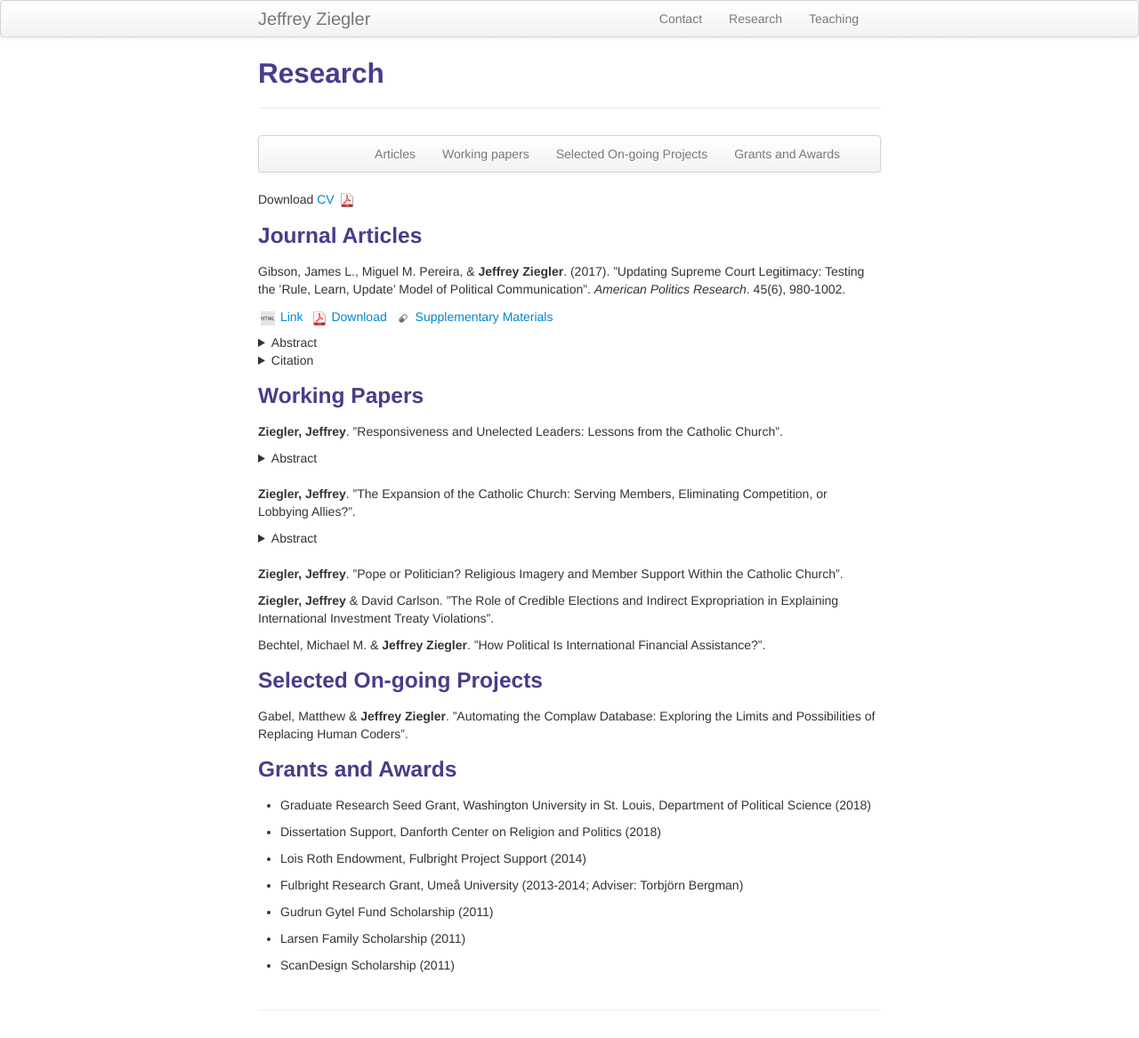
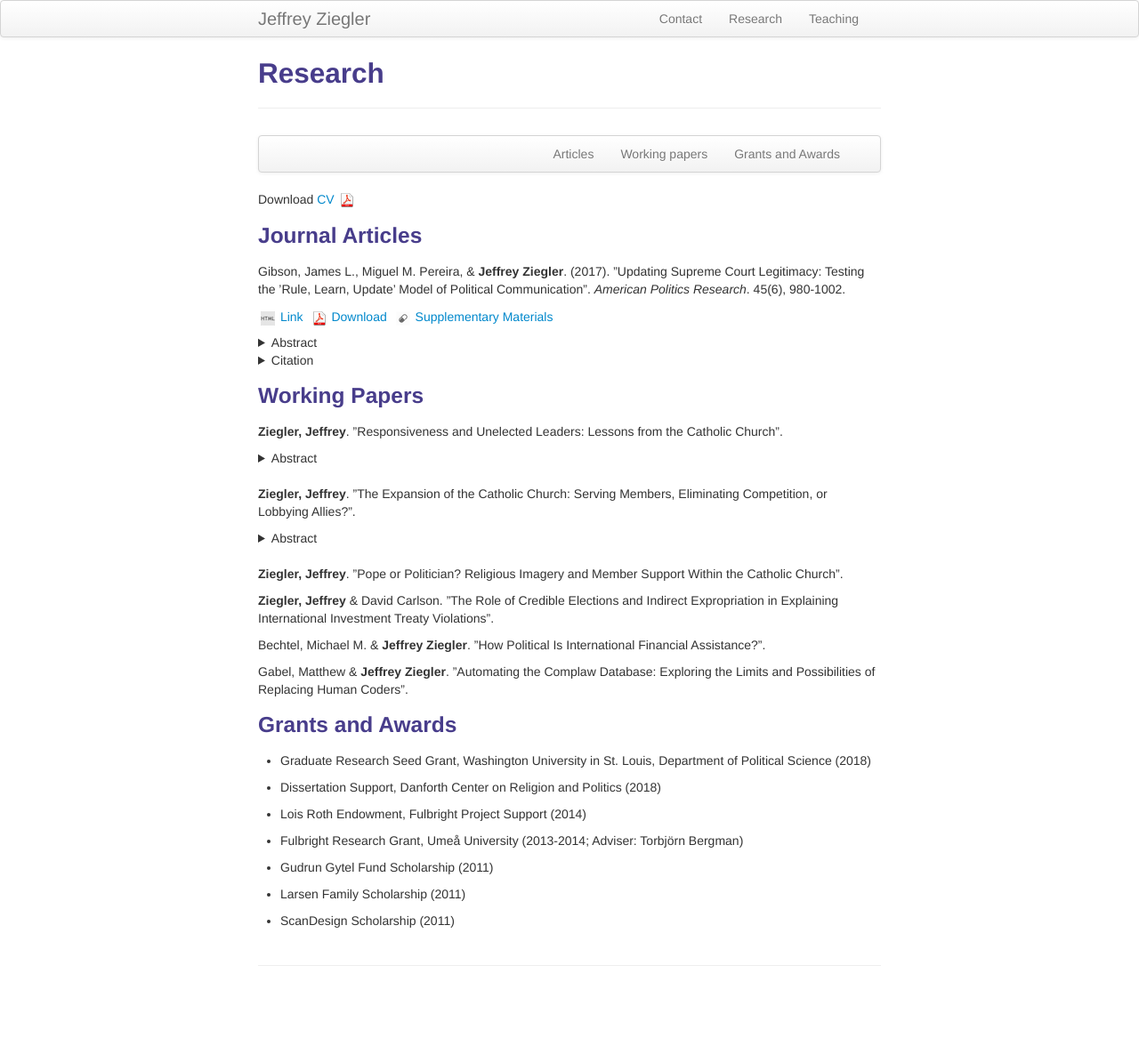
Before and after one commit to zieglerjef/zieglerjef.github.io, a Jekyll site: the page built from pages/pubs.md, in a window 1280 px wide. Shown: the whole page at 89% size. Built offline with Jekyll 4.4.1, drawn with Linux system fonts in a browser that asks for light colours; after the commit the page ends 1117 px from its top, so only the background shows below that.

Commit message:
Update pubs.md

```diff
--- a/pages/pubs.md
+++ b/pages/pubs.md
@@ -9,7 +9,6 @@ description: Jeffrey Ziegler's research
         <ul class="nav">
             <li><a href="#articles">Articles</a></li>
             <li><a href="#workingPapers">Working papers</a></li>
-            <li><a href="#ongoing">Selected On-going Projects</a></li>
             <li><a href="#grants">Grants and Awards</a></li>
         </ul>
     </div>
@@ -79,8 +78,6 @@ Religious organizations that pursue a political agenda must coordinate the deman
 
 Bechtel, Michael M. & **Jeffrey Ziegler**. ”How Political Is International Financial Assistance?”.
 
-### <a name="ongoing"></a>Selected On-going Projects
-
 Gabel, Matthew & **Jeffrey Ziegler**. ”Automating the Complaw Database: Exploring the Limits and Possibilities of Replacing Human Coders”.
 
 ### <a name="articles"></a>Grants and Awards
```
